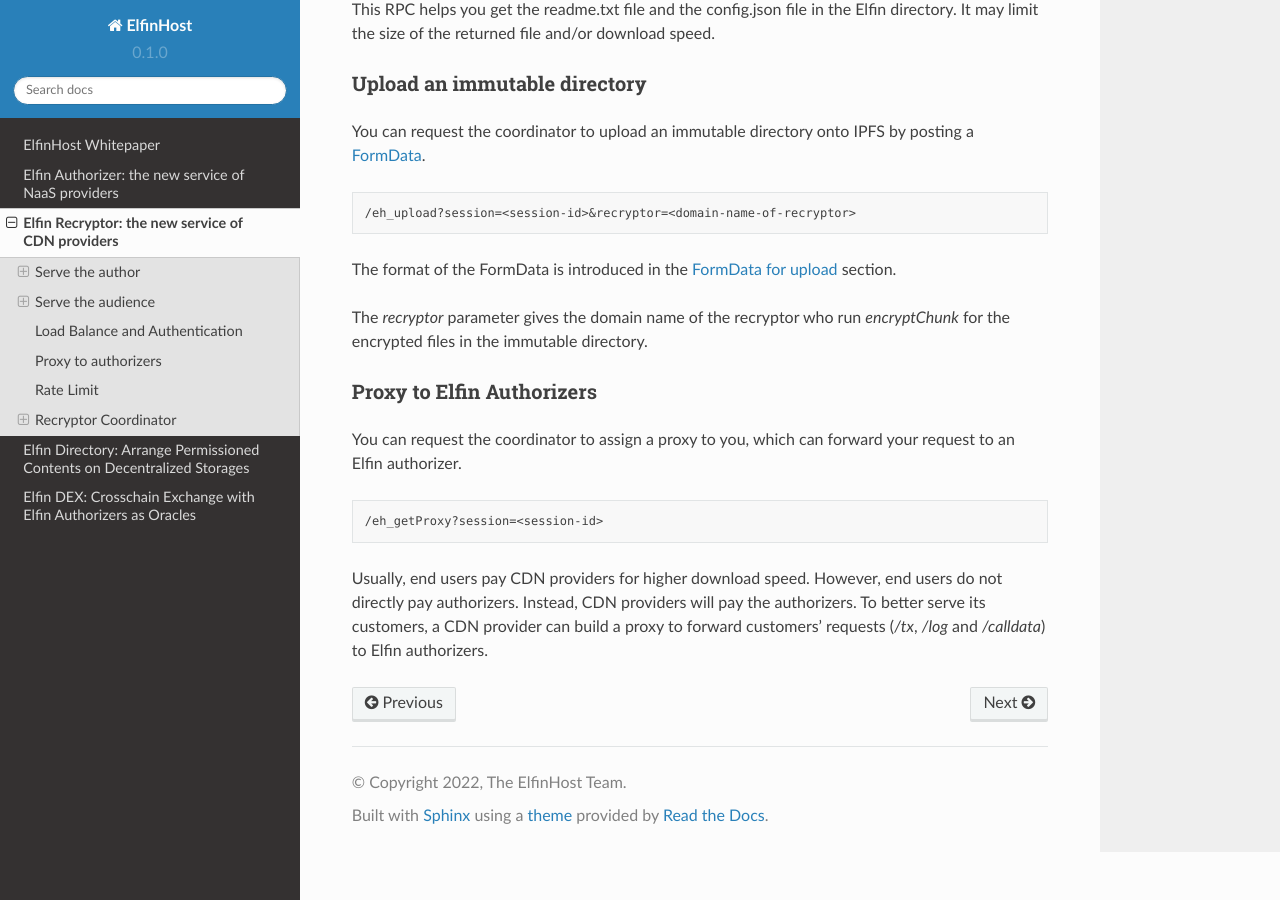
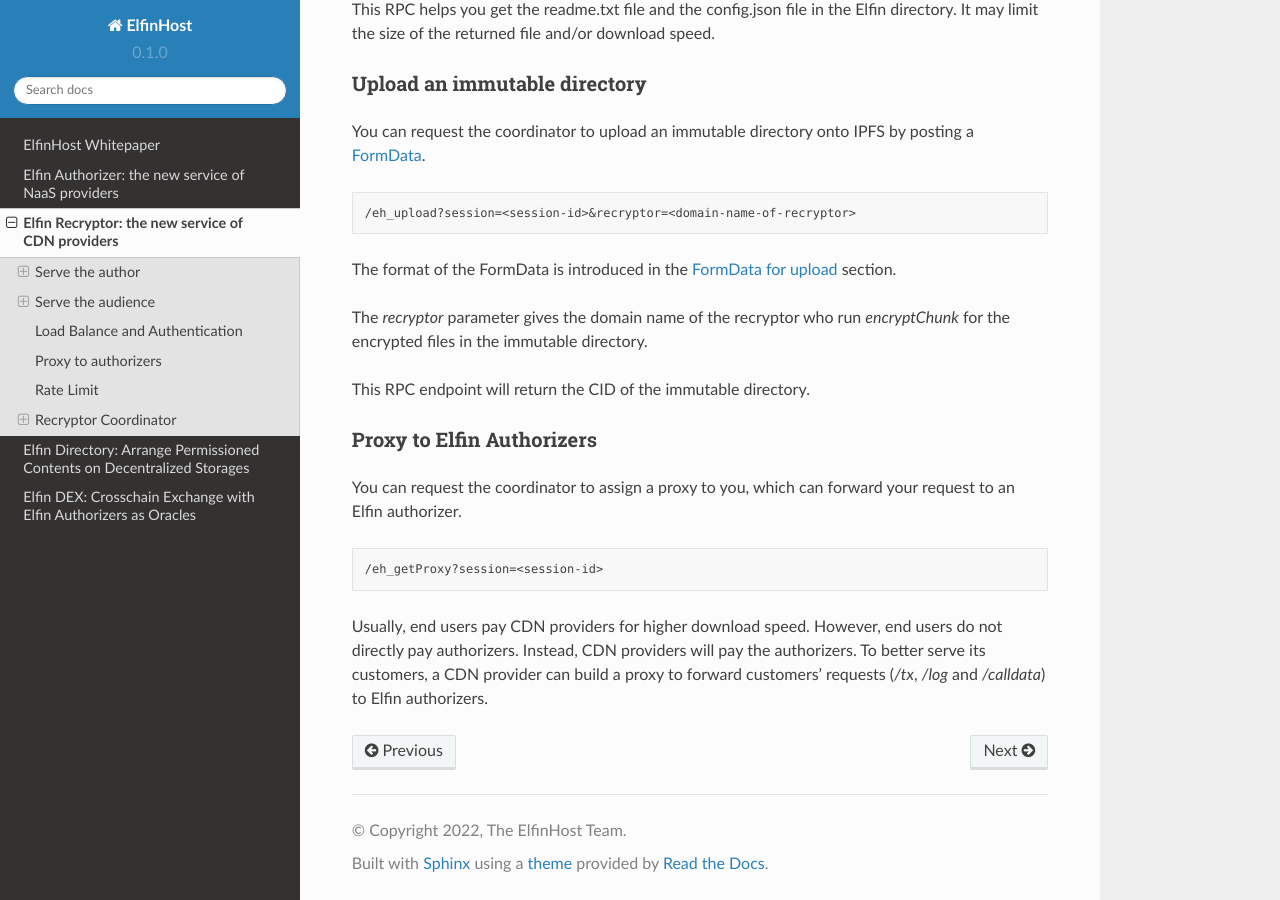
Before and after one commit to elfinhost/elfinhost-docs, a Sphinx documentation site: the page built from docs/source/elfinrecryptor.rst, in a window 1280 px wide and 900 px high, scrolled down 6418 px. Built offline with Sphinx 7.4.7 and the Read the Docs theme 2.0.0, drawn with Linux system fonts in a browser that asks for light colours.

Commit message:
Update elfinrecryptor.rst

```diff
--- a/docs/source/elfinrecryptor.rst
+++ b/docs/source/elfinrecryptor.rst
@@ -302,6 +302,8 @@
 
 The `recryptor` parameter gives the domain name of the recryptor who run `encryptChunk` for the encrypted files in the immutable directory.
 
+This RPC endpoint will return the CID of the immutable directory.
+
 Proxy to Elfin Authorizers
 --------------------------
 
```
